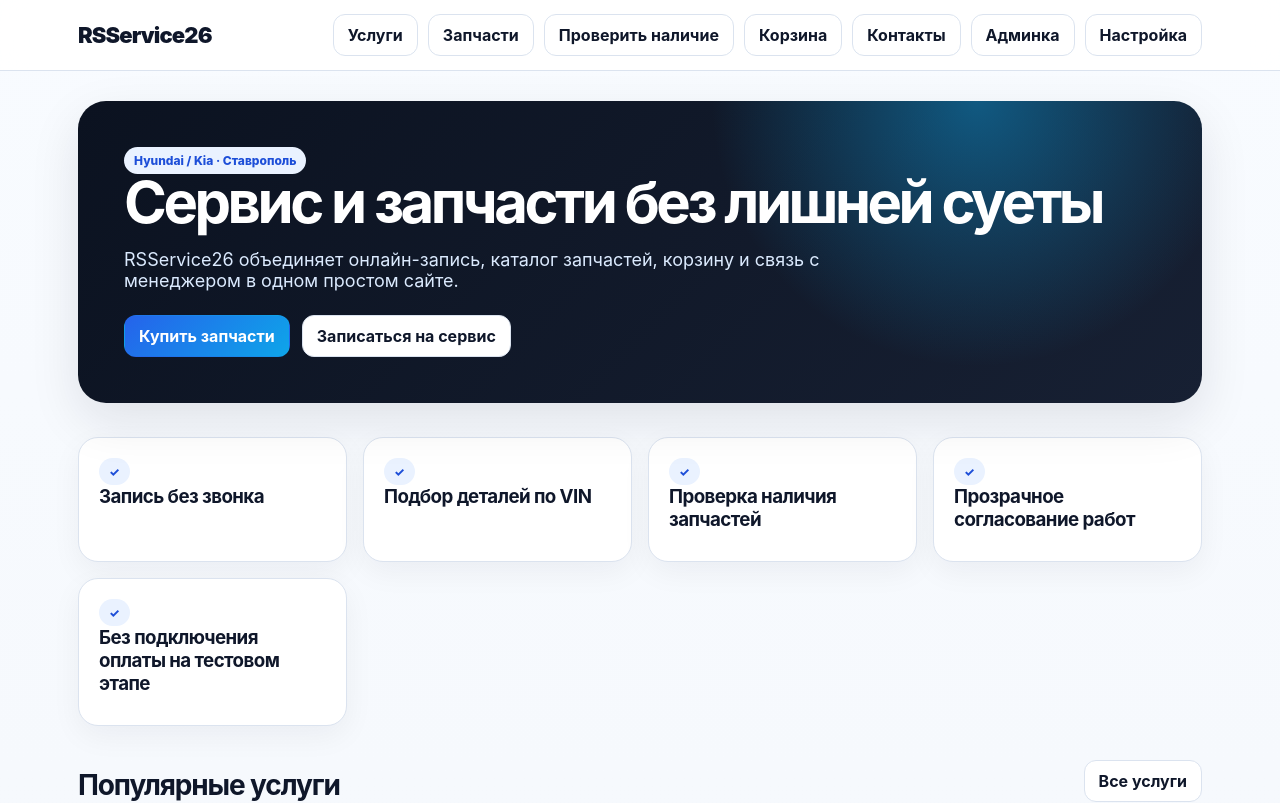
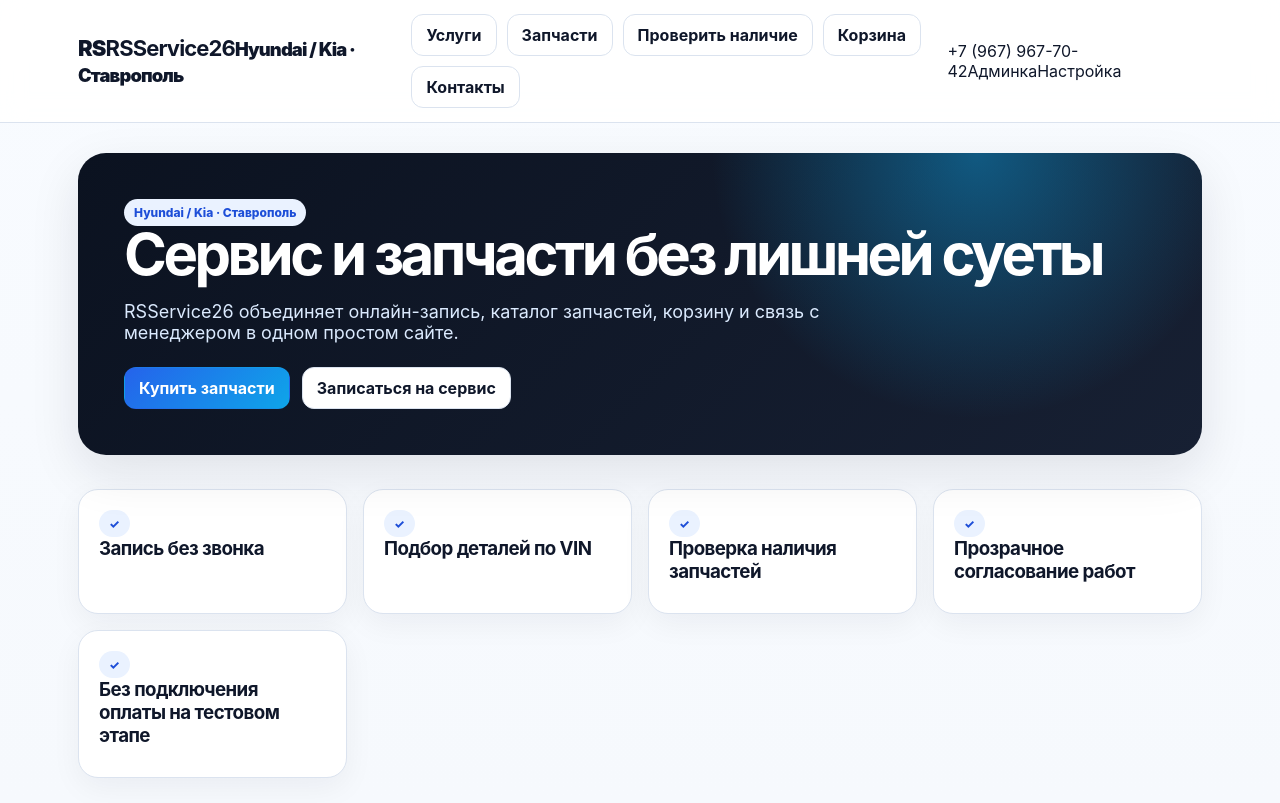
Before and after one commit to SeniorPinata28/rsservice26-v2, a Next.js app in the folder web/: page / in a window 1280 px wide. Shown: the top 803 px of the page. Built offline with nearby package versions, Linux system fonts and the light colour scheme.

Commit message:
Improve public header and navigation UX

```diff
--- a/web/components/Header.jsx
+++ b/web/components/Header.jsx
@@ -1,2 +1,24 @@
 import Link from 'next/link'
-export default function Header(){return <header className="header"><nav className="nav"><Link className="brand" href="/">RSService26</Link><div className="links"><Link href="/services">Услуги</Link><Link href="/parts">Запчасти</Link><Link href="/availability">Проверить наличие</Link><Link href="/cart">Корзина</Link><Link href="/contact">Контакты</Link><Link href="/admin">Админка</Link><Link href="/setup">Настройка</Link></div></nav></header>}
+
+export default function Header(){
+  return <header className="header">
+    <nav className="nav">
+      <Link className="brand" href="/">
+        <span className="brandMark">RS</span>
+        <span><b>RSService26</b><small>Hyundai / Kia · Ставрополь</small></span>
+      </Link>
+      <div className="links mainLinks">
+        <Link href="/services">Услуги</Link>
+        <Link href="/parts">Запчасти</Link>
+        <Link className="navPrimary" href="/availability">Проверить наличие</Link>
+        <Link href="/cart">Корзина</Link>
+        <Link href="/contact">Контакты</Link>
+      </div>
+      <div className="headerActions">
+        <a className="phoneLink" href="tel:+79679677042">+7 (967) 967-70-42</a>
+        <Link className="adminLink" href="/admin">Админка</Link>
+        <Link className="adminLink" href="/setup">Настройка</Link>
+      </div>
+    </nav>
+  </header>
+}
```
